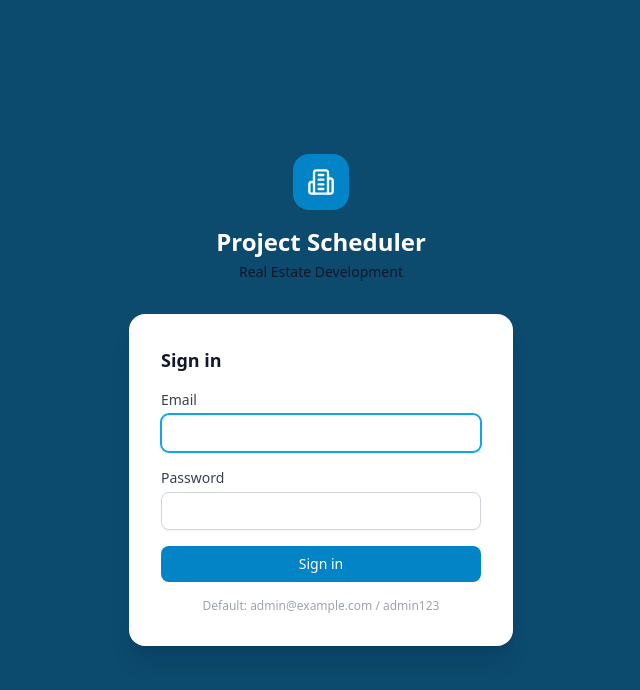
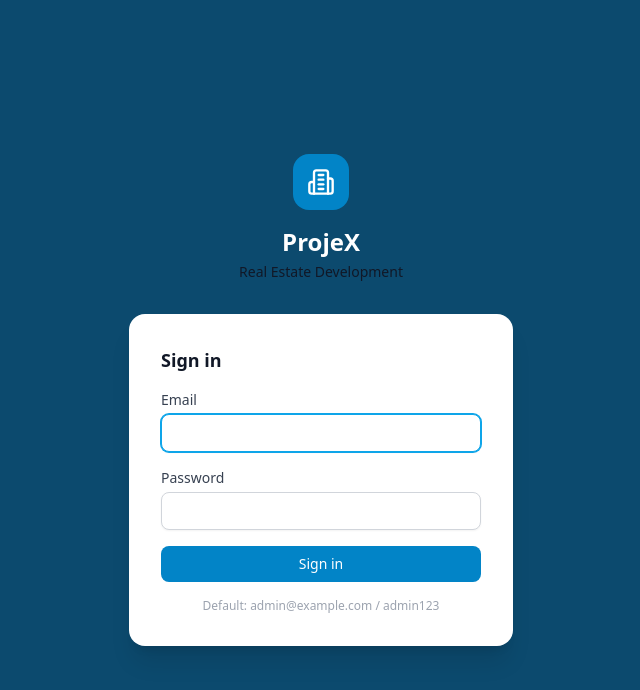
Before and after one commit to tklister1/Project-Scheduler, a React (Vite) app in the folder client/: page /login in a window 1280 px wide. Shown: the top 690 px of the page, without its empty margins (319-959 px from the left). Built offline with nearby package versions, Linux system fonts and the light colour scheme; the HTML template or start-up script is replaced by a standard one.

Commit message:
Rename app to ProjeX

```diff
--- a/client/index.html
+++ b/client/index.html
@@ -3,7 +3,7 @@
   <head>
     <meta charset="UTF-8" />
     <meta name="viewport" content="width=device-width, initial-scale=1.0" />
-    <title>Project Scheduler</title>
+    <title>ProjeX</title>
   </head>
   <body>
     <div id="root"></div>
--- a/client/src/components/Layout.jsx
+++ b/client/src/components/Layout.jsx
@@ -23,7 +23,7 @@ export default function Layout() {
       <aside className="w-60 bg-brand-900 flex flex-col shrink-0">
         <div className="px-5 py-5 flex items-center gap-2 border-b border-brand-700">
           <Building2 size={22} className="text-brand-100" />
-          <span className="text-white font-semibold text-base leading-tight">Project Scheduler</span>
+          <span className="text-white font-semibold text-base leading-tight">ProjeX</span>
         </div>
 
         <nav className="flex-1 px-3 py-4 space-y-1">
--- a/client/src/pages/LoginPage.jsx
+++ b/client/src/pages/LoginPage.jsx
@@ -32,7 +32,7 @@ export default function LoginPage() {
           <div className="w-14 h-14 bg-brand-600 rounded-2xl flex items-center justify-center mb-4">
             <Building2 size={28} className="text-white" />
           </div>
-          <h1 className="text-2xl font-bold text-white">Project Scheduler</h1>
+          <h1 className="text-2xl font-bold text-white">ProjeX</h1>
           <p className="text-brand-200 text-sm mt-1">Real Estate Development</p>
         </div>
 
```
